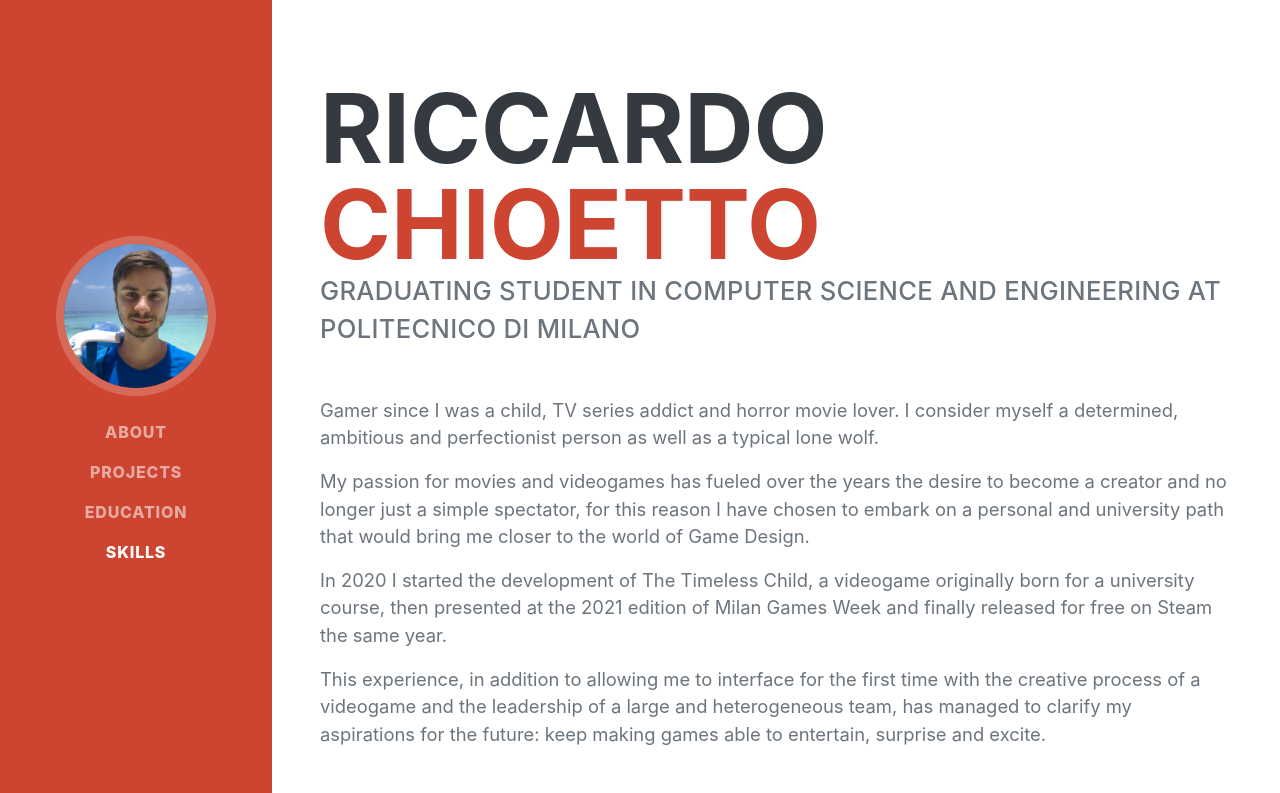
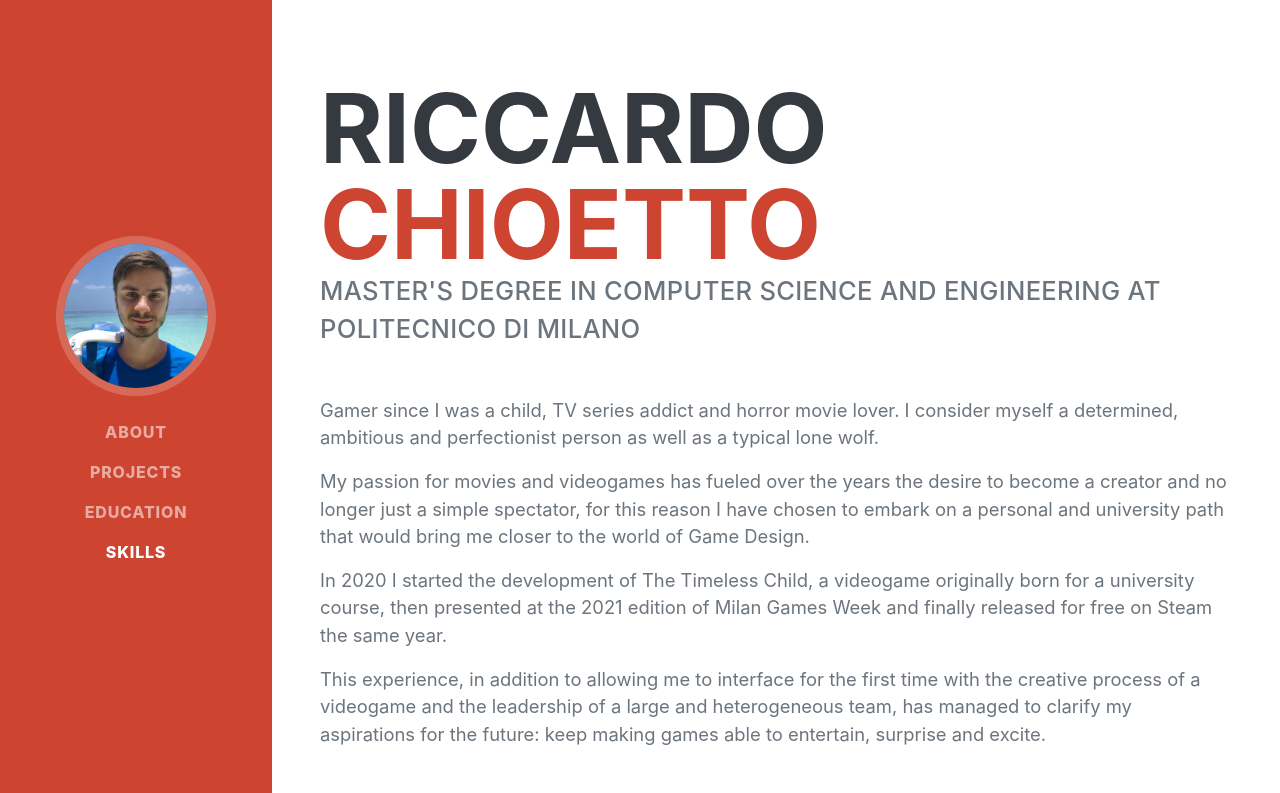
Before and after one commit to ChioettoR/ChioettoR.github.io, a plain HTML site: page index.html in a window 1280 px wide. Shown: the top 793 px of the page. Drawn offline with nearby package versions, Linux system fonts and the light colour scheme; a web font is replaced by a local one.

Commit message:
Degree update

```diff
--- a/index.html
+++ b/index.html
@@ -44,7 +44,7 @@
                         <span class="text-primary">Chioetto</span>
                     </h1>
                     <div class="subheading mb-5">
-                        Graduating student in Computer Science and Engineering at Politecnico di Milano
+                        Master's degree in Computer Science and Engineering at Politecnico di Milano
                     </div>
                     <p class="lead mb-3">Gamer since I was a child, TV series addict and horror movie lover. I consider myself a determined, ambitious and perfectionist person as well as a typical lone wolf.</p>
                     <p class="lead mb-3">My passion for movies and videogames has fueled over the years the desire to become a creator and no longer just a simple spectator, for this reason I have chosen to embark on a personal and university path that would bring me closer to the world of Game Design.</p>
```
